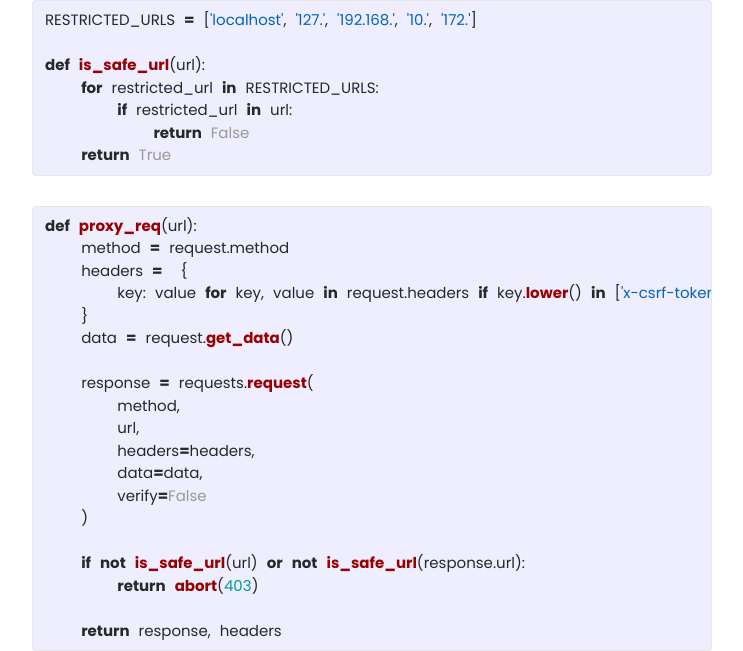
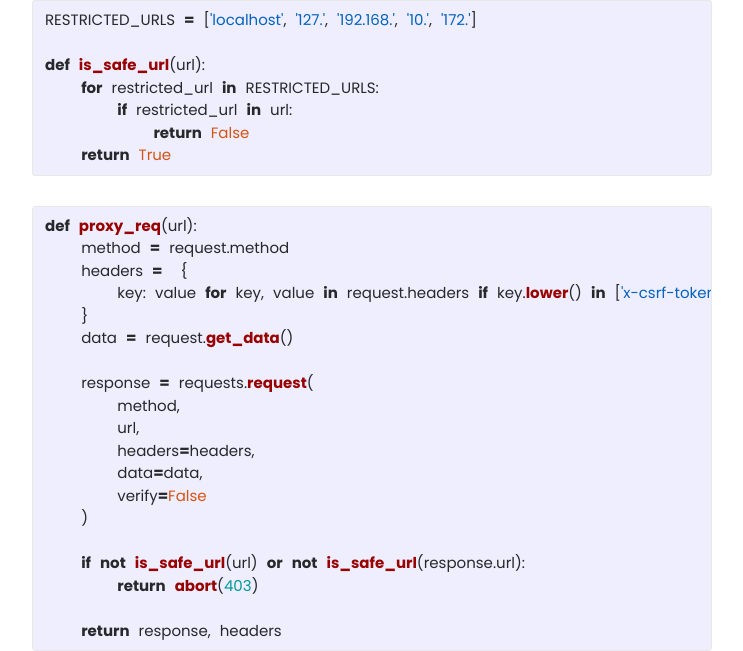
Before and after one commit to Jean2208/MyWebsite, a Jekyll site: the page built from _posts/2024-29-04-proxyasaservice-htb.md, in a window 1280 px wide. Shown: the part 5514-6165 px from the top of the page, without its empty margins (268-1011 px from the left). Built offline with Jekyll 4.4.1, drawn with Linux system fonts in a browser that asks for light colours.

Commit message:
style: change color of True and False in article code

```diff
--- a/assets/css/article.css
+++ b/assets/css/article.css
@@ -305,7 +305,7 @@ pre > code {
   color: #990073;
 }
 .highlight .bp {
-  color: #999;
+  color: #d55314;
 }
 .highlight .vc {
   color: #008080;
```
